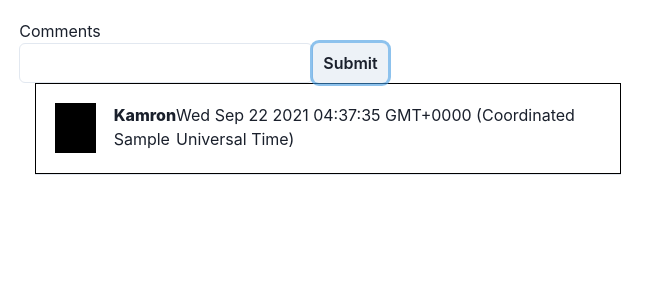
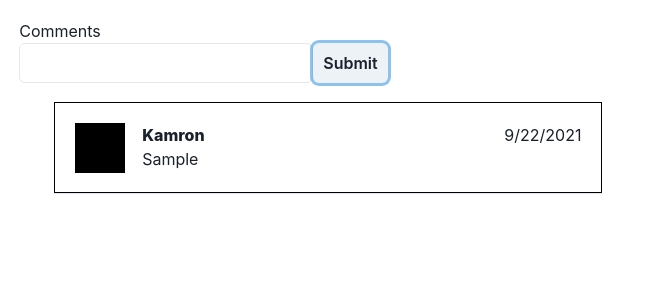
Before and after one commit to BlackDives/webflow-s, a React (Create React App) app: page / in a window 1280 px wide. Both pictures are taken after typing "Sample" into the empty fields and a click on the button "Submit". Shown: the top 300 px of the page, without its empty margins (0-665 px from the left). Built offline with nearby package versions, Linux system fonts and the light colour scheme.

Commit message:
feat: functional comment section

```diff
--- a/src/Components/CommentComponents/comments.js
+++ b/src/Components/CommentComponents/comments.js
@@ -25,6 +25,7 @@ const Comments = () => {
                 display={'flex'}
                 flexDir={'column'}
                 listStyleType={'none'}
+                p={'1.2rem'}
             >
                 {items.map((data) => {
                     return (
@@ -35,7 +36,10 @@ const Comments = () => {
                                     border={'1px solid black'}
                                     flexDir={'row'}
                                     padding={'1.2rem'}
+                                    justifyContent={'space-between'}
                                 >
+                                    <Flex>
+                                        {' '}
                                         <Flex
                                             height={'50px'}
                                             width={'50px'}
@@ -47,8 +51,11 @@ const Comments = () => {
                                                 {data.name}
                                             </Text>
                                             <Text>{data.value}</Text>
+                                        </Flex>{' '}
                                     </Flex>
-                                    <Flex>{new Date().toString()}</Flex>
+                                    <Flex>
+                                        {new Date().toLocaleDateString()}
+                                    </Flex>
                                 </Flex>
                             </ListItem>
                             <hr />
```
Lines whose indentation alone changed are shown as unchanged.
